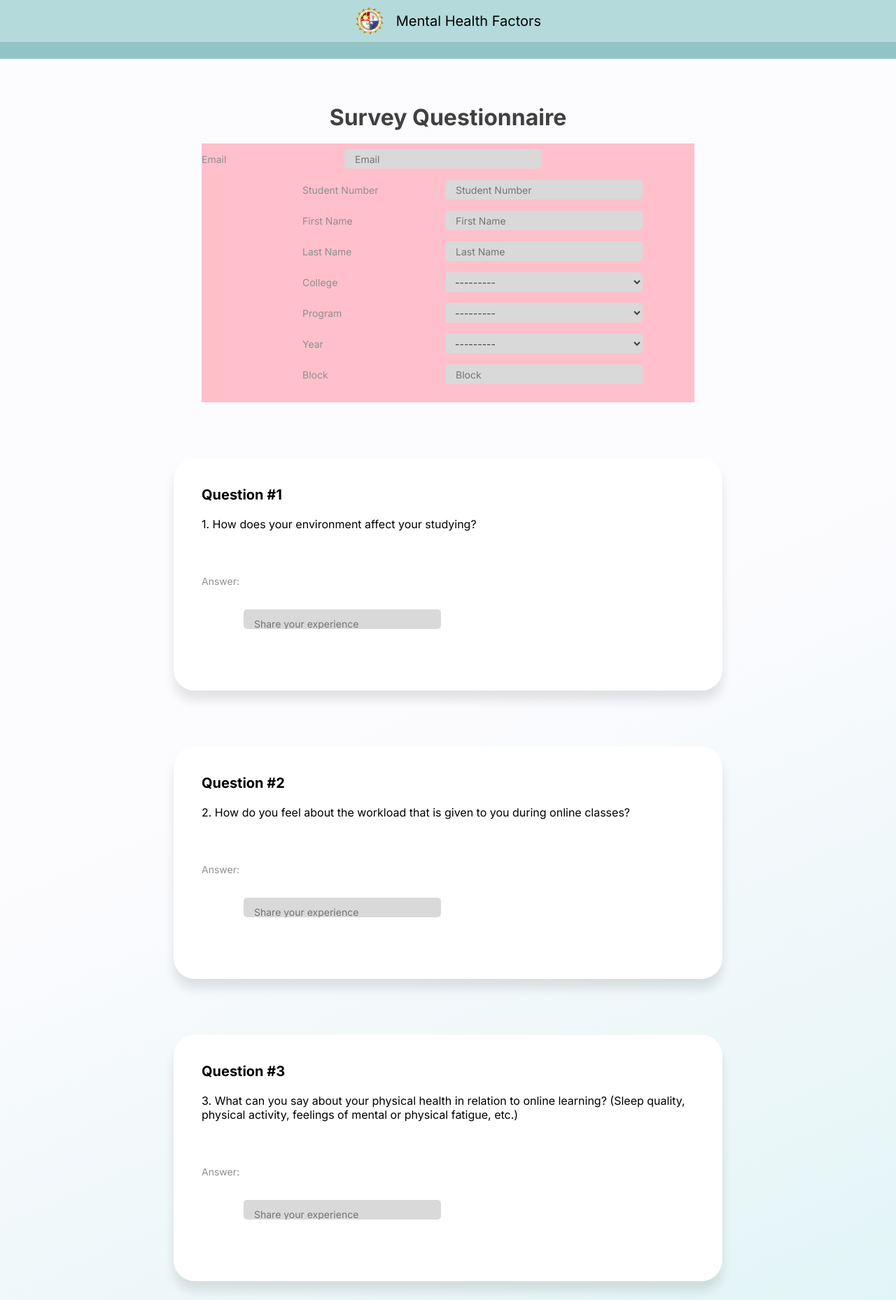
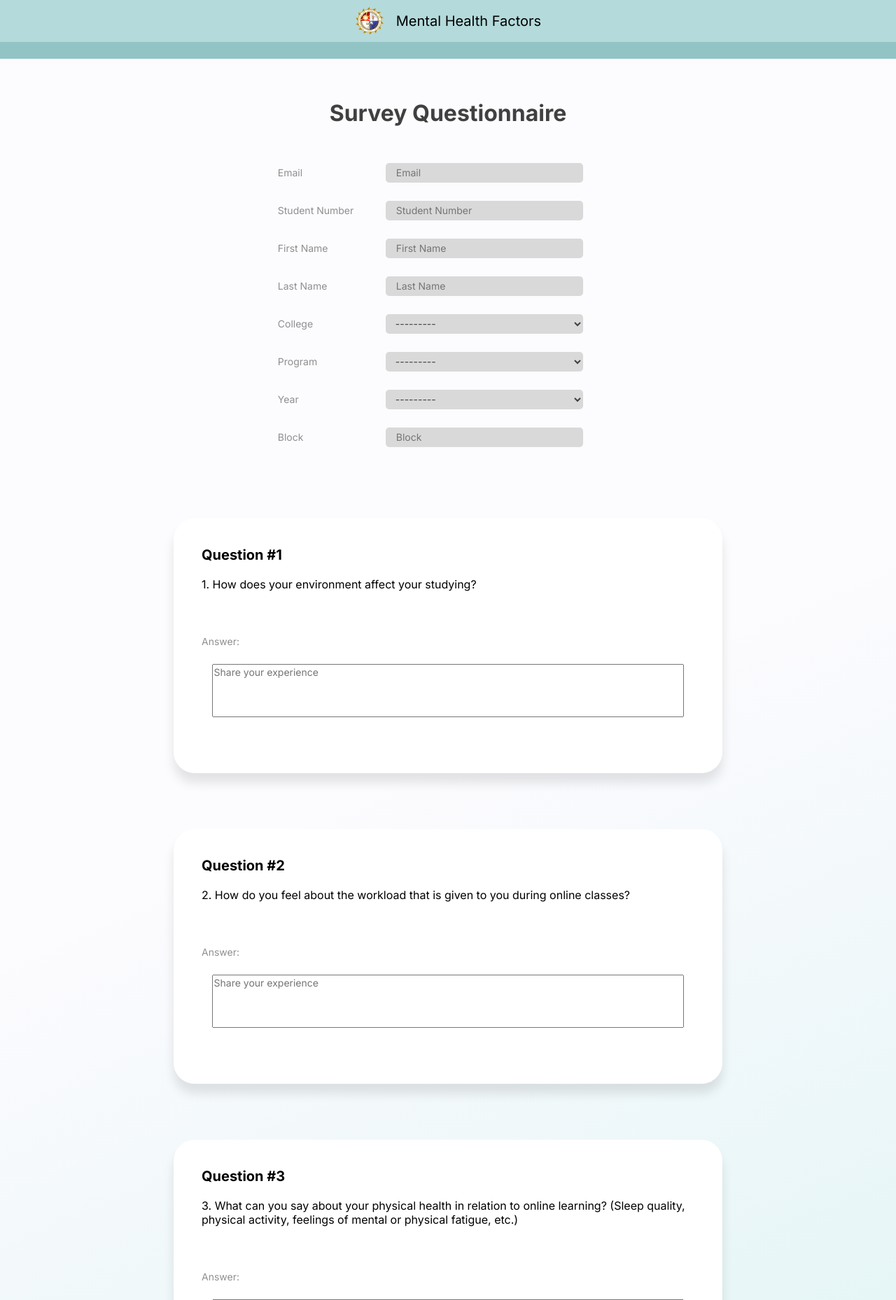
Before and after one commit to nglcaie/capstoneproject, a Django app: page /survey_question in a window 1280 px wide. Shown: the top 1858 px of the page at 70% size. Run offline with Django 4.2, Linux system fonts and the light colour scheme; data comes from the database, SQL or seed files in the repository; both versions use the stored data as it was after the commit; some web fonts are replaced.

Commit message:
adjustments front end

```diff
--- a/capswebsite/forms.py
+++ b/capswebsite/forms.py
@@ -59,9 +59,9 @@ class AnswerForm(forms.ModelForm):
         self.fields["email"].widget.attrs.update(
             {'required': True, 'name': 'email', 'id': 'email', 'type': 'text', 'class': 'form-control', 'placeholder': 'Email'})
         self.fields["firstName"].widget.attrs.update(
-            {'required': True, 'name': 'firstName', 'id': 'firstName', 'type': 'text', 'class': 'form-control', 'placeholder': 'First Name'})
+            {'required': False, 'name': 'firstName', 'id': 'firstName', 'type': 'text', 'class': 'form-control', 'placeholder': 'First Name'})
         self.fields["lastName"].widget.attrs.update(
-            {'required': True, 'name': 'lastName', 'id': 'firstName', 'type': 'text', 'class': 'form-control', 'placeholder': 'Last Name'})
+            {'required': False, 'name': 'lastName', 'id': 'firstName', 'type': 'text', 'class': 'form-control', 'placeholder': 'Last Name'})
         self.fields["numberID"].widget.attrs.update(
             {'required': True, 'name': 'numberID', 'id': 'numberID', 'class': 'form-control', 'placeholder': 'Student Number'})
         self.fields["college"].widget.attrs.update(
@@ -73,15 +73,15 @@ class AnswerForm(forms.ModelForm):
         self.fields["block"].widget.attrs.update(
             {'required': True, 'name': 'block', 'id': 'block', 'class': 'form-control1blk', 'placeholder': 'Block'})
         self.fields["question1"].widget.attrs.update(
-            {'required': True, 'name': 'question1', 'id': 'question1', 'type': 'text', 'class': 'form-control', 'placeholder': 'Share your experience','required minlength':'20', 'rows':'10', 'cols':'100'})
+            {'required': True, 'name': 'question1', 'id': 'question1', 'type': 'text', 'class': 'textarea', 'placeholder': 'Share your experience','required minlength':'20', 'rows':'10', 'cols':'100'})
         self.fields["question2"].widget.attrs.update(
-            {'required': True, 'name': 'question2', 'id': 'question2', 'type': 'text', 'class': 'form-control', 'placeholder': 'Share your experience','required minlength':'20', 'rows':'10', 'cols':'100'})
+            {'required': True, 'name': 'question2', 'id': 'question2', 'type': 'text', 'class': 'textarea', 'placeholder': 'Share your experience','required minlength':'20', 'rows':'10', 'cols':'100'})
         self.fields["question3"].widget.attrs.update(
-            {'required': True, 'name': 'questio3', 'id': 'question3', 'type': 'text', 'class': 'form-control', 'placeholder': 'Share your experience','required minlength':'20', 'rows':'10', 'cols':'100'})
+            {'required': True, 'name': 'questio3', 'id': 'question3', 'type': 'text', 'class': 'textarea', 'placeholder': 'Share your experience','required minlength':'20', 'rows':'10', 'cols':'100'})
         self.fields["question4"].widget.attrs.update(
-            {'required': True, 'name': 'question4', 'id': 'question4', 'type': 'text', 'class': 'form-control', 'placeholder': 'Share your experience','required minlength':'20', 'rows':'10', 'cols':'100'})
+            {'required': True, 'name': 'question4', 'id': 'question4', 'type': 'text', 'class': 'textarea', 'placeholder': 'Share your experience','required minlength':'20', 'rows':'10', 'cols':'100'})
         self.fields["question5"].widget.attrs.update(
-            {'required': True, 'name': 'question5', 'id': 'question5', 'type': 'text', 'class': 'form-control', 'placeholder': 'Share your experience','required minlength':'20', 'rows':'10', 'cols':'100'})
+            {'required': True, 'name': 'question5', 'id': 'question5', 'type': 'text', 'class': 'textarea', 'placeholder': 'Share your experience','required minlength':'20', 'rows':'10', 'cols':'100'})
 
         if 'college' in self.data:
             try:
--- a/capswebsite/templates/admin/evaluation.html
+++ b/capswebsite/templates/admin/evaluation.html
@@ -58,12 +58,12 @@
 
     .visualization{
         background-color: #f6f6f6;
-        width:100%;
+        width: auto;
         height: auto;
         display: flex;
         place-items: center;
         place-content: center;
-        padding:15px;
+        padding: 20px;
     }
 
 
--- a/capswebsite/templates/student/survey_question.html
+++ b/capswebsite/templates/student/survey_question.html
@@ -16,9 +16,18 @@
         font-weight: 700;
         font-size: 2em;
         text-align: center;
-        margin-top: 2em;
+        margin-top: 1.8em;
 
         color: #404040;
+    }
+
+    .error{
+        font-size: 10px;
+        width: 100%;
+        color: #DA2929;
+        margin-top: 0px;
+        margin-left: 23%;
+        line-height: 10px;
     }
 
     .qna {
@@ -86,16 +95,15 @@
 
 
 
-
-
     .container{
-        min-width: 100px;
-        max-width: 55%;
+        min-width: 200px;
+        max-width: 38%;
         border: #42CBCE;
         border-width: 2px;
-        background-color: pink;
         margin-left: auto;
         margin-right: auto;
+        margin-top: 30px;
+        padding: 0% 5%;
     }
 
 
@@ -121,9 +129,9 @@
         width: 282.43px;
         height: 28px;
         padding: 12px 15px;
-        margin: 8px 0;
+        margin: 4px 0px;
         box-sizing: border-box;
-        margin-left: 60px;
+        margin-left: 10px;
 
         background: #D9D9D9;
         border-radius: 5px;
@@ -141,8 +149,8 @@
         line-height: 17px;
 
         box-sizing: border-box;
-        margin: 8px 0;
-        margin-left: 60px;
+        margin: 4px 0;
+        margin-left: 10px;
         padding: 0px 10px;
         width: 282.43px;
         height: 28px;
@@ -163,8 +171,8 @@
         line-height: 17px;
 
         box-sizing: border-box;
-        margin: 8px 0;
-        margin-left: 60px;
+        margin: 4px 0;
+        margin-left: 10px;
         padding: 12px 15px;
         width: 282.43px;
         height: 28px;
@@ -191,48 +199,49 @@
         <label class="error">
             {{register.email.errors}}
         </label>
-
+        <br>
 
         <label>Student Number</label>
         {{register.numberID}} <br>
         <label class="error">
             {{register.numberID.errors}}
         </label>
-
+        <br>
 
         <label>First Name</label>
         {{register.firstName}} <br>
         <label class="error">
             {{register.firstName.errors}}
         </label>
-
+        <br>
 
         <label>Last Name</label>
         {{register.lastName}} <br>
         <label class="error">
             {{register.lastName.errors}}
         </label>
-
+        <br>
 
         <label>College</label>
         {{register.college}} <br>
         <label class="error">
             {{register.college.errors}}
         </label>
-
+        <br>
 
         <label>Program</label>
         {{register.course}} <br>
         <label class="error">
             {{register.course.errors}}
         </label>
-
+        <br>
 
         <label>Year</label>
         {{register.year}} <br>
         <label class="error">
             {{register.year.errors}}
         </label>
+        <br>
 
         <label>Block</label>
         {{register.block}} <br>
```
Also changed, not shown: capswebsite/templates/student/start_survey.html (+5 -6 lines), capswebsite/templates/student/thankyou.html (+38 -14 lines), db.sqlite3.
